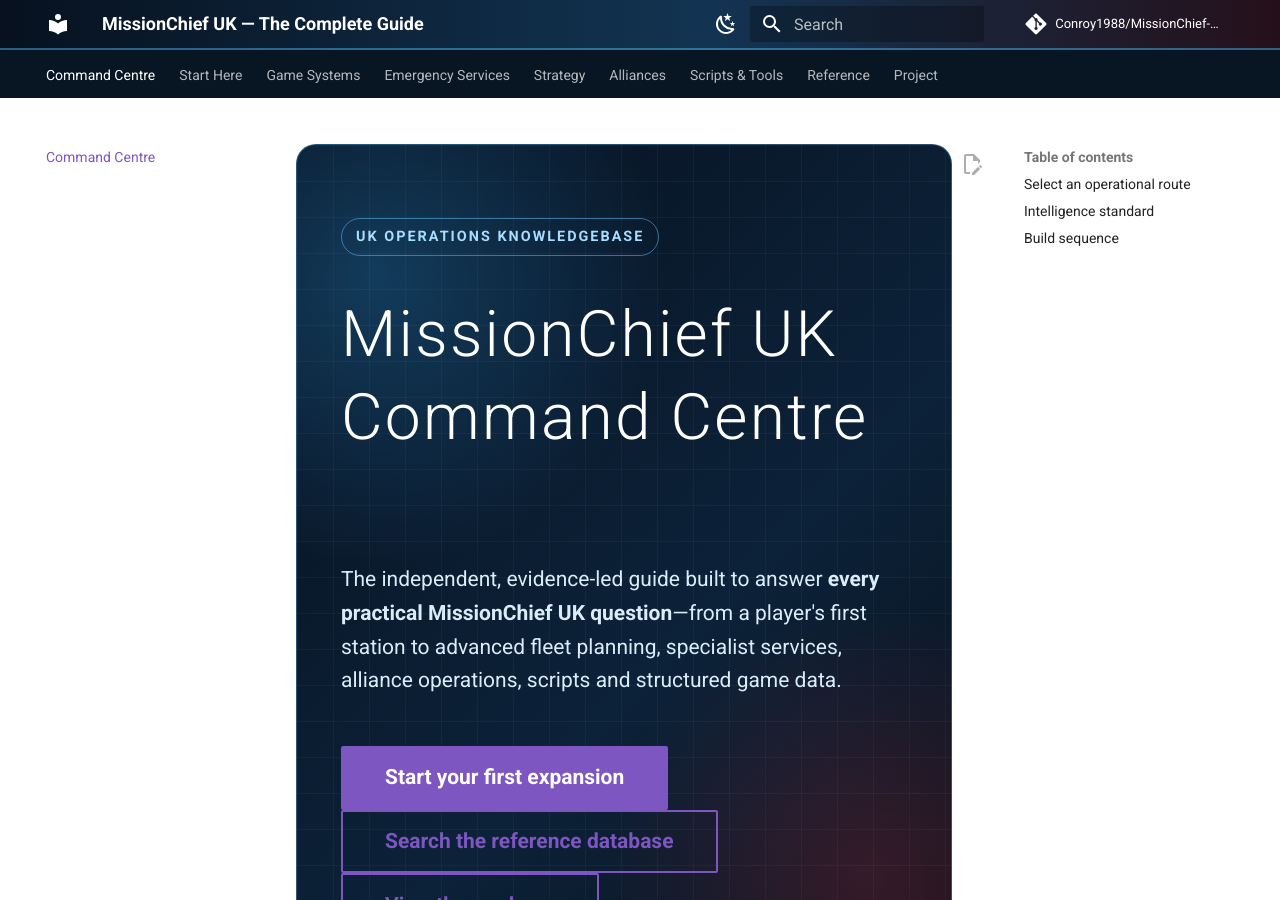
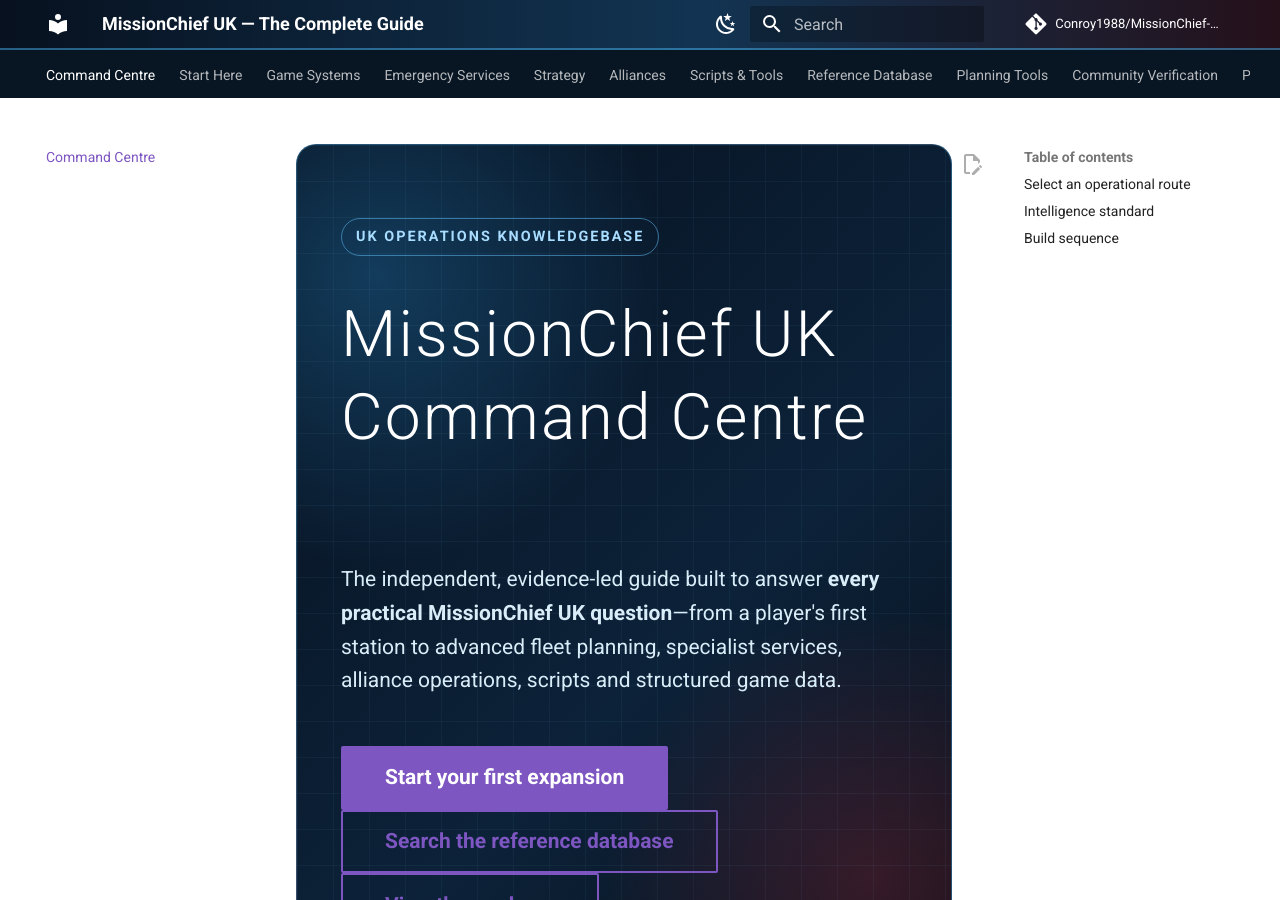
Before and after one commit to Conroy1988/MissionChief-UK, an MkDocs documentation site: the page built from docs/index.md, in a window 1280 px wide and 900 px high. Built offline with MkDocs 1.6.1 and Material for MkDocs 9.7.7, drawn with Linux system fonts in a browser that asks for light colours; comment, search, counter and statistics services are not loaded; some of the changed lines change nothing that is shown.

Commit message:
Expose Stages 3 to 10 in documentation navigation

```diff
--- a/mkdocs.yml
+++ b/mkdocs.yml
@@ -90,9 +90,20 @@
       - Alliance Index: alliances/index.md
   - Scripts & Tools:
       - Tool Index: scripts/index.md
-  - Reference:
+      - Compatibility Centre: scripts/compatibility-centre.md
+      - Installation & Recovery: scripts/installation-and-recovery.md
+  - Reference Database:
       - Reference Index: reference/index.md
+      - Vehicle Catalogue: reference/vehicle-catalogue.md
+      - Mission Database: reference/mission-database.md
+      - Buildings & Extensions: reference/buildings-and-extensions.md
+      - Training & Personnel: reference/training-and-personnel.md
+      - Glossary & Aliases: reference/glossary-and-aliases.md
       - Data Standard: reference/data-standard.md
+  - Planning Tools:
+      - Programme: tools/planning-tools.md
+  - Community Verification:
+      - Verification Workflow: contributing/verification-workflow.md
+      - Contributing: contributing/index.md
   - Project:
       - Roadmap: ROADMAP.md
-      - Contributing: contributing/index.md
```
